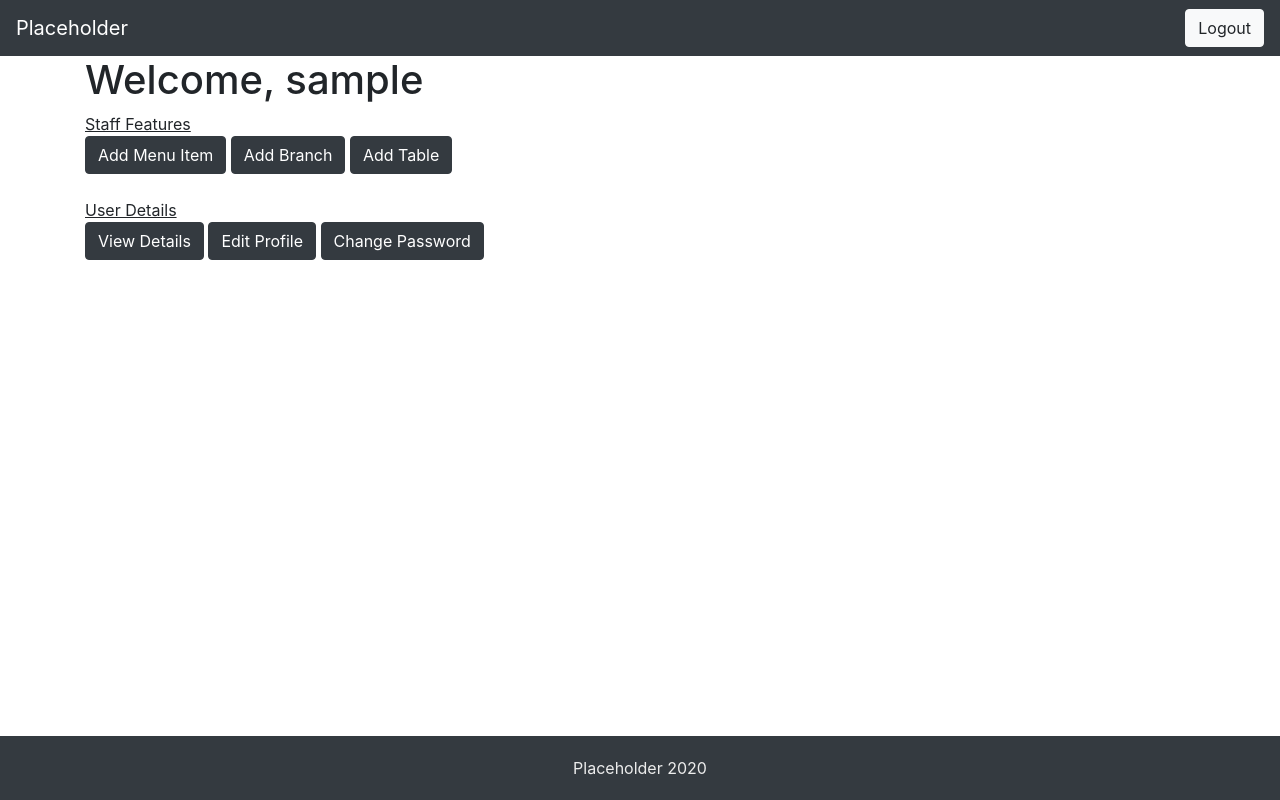
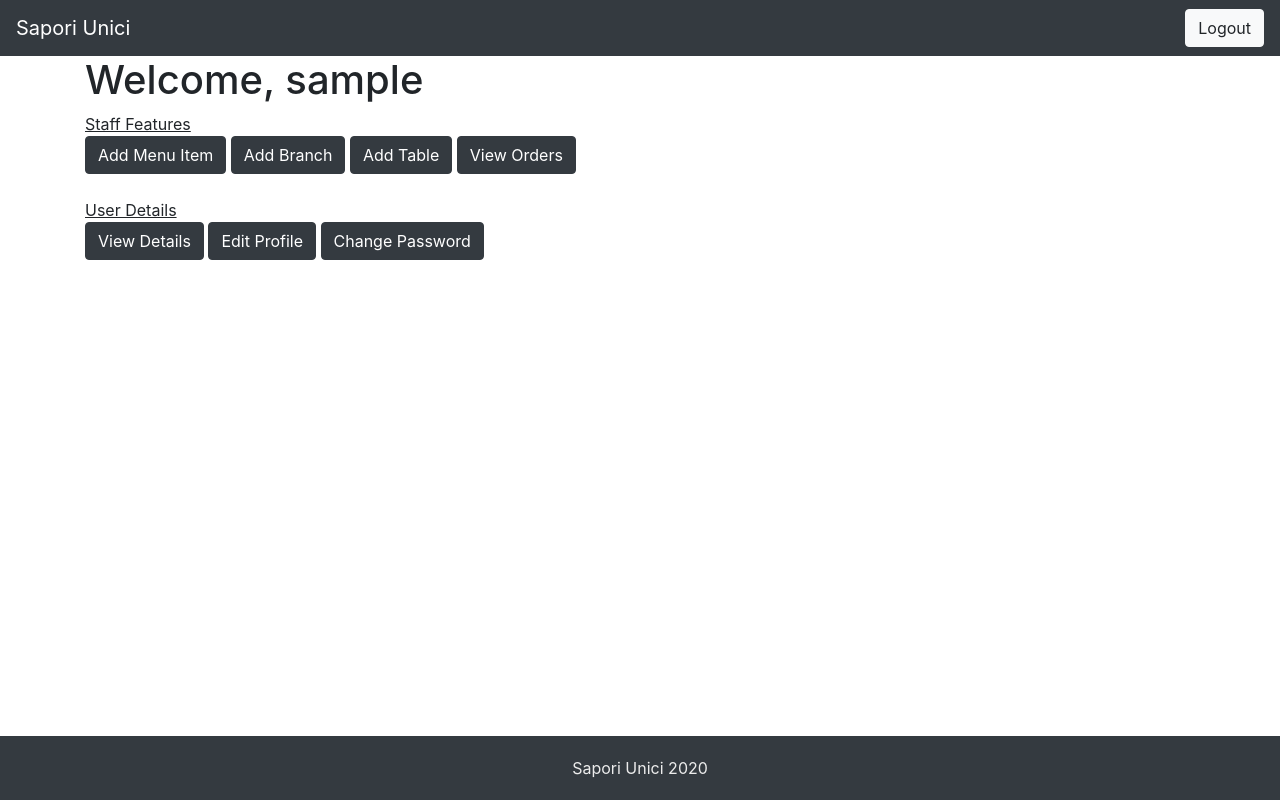
Before and after one commit to Re-Tails/restaurant-booking, a Django app: page /dashboard/ in a window 1280 px wide. Run offline with Django 3.2, Linux system fonts and the light colour scheme; the visitor is signed in with stand-in values (Sample User, id 1); some libraries are stand-ins or nearby versions.

Commit message:
Added staff view order to dashboard

```diff
--- a/restaurant/templates/base.html
+++ b/restaurant/templates/base.html
@@ -15,7 +15,7 @@
 <body>
   <header>
     <nav class="navbar navbar-expand-lg navbar-dark bg-dark">
-      <a href="/" class="navbar-brand">Placeholder</a>
+      <a href="/" class="navbar-brand">Sapori Unici</a>
       {% if user.is_authenticated %}
         <a href="{% url 'logout_url' %}" class="btn btn-light ml-auto">Logout</a>
       {% else %}
--- a/restaurant/templates/dashboard.html
+++ b/restaurant/templates/dashboard.html
@@ -9,6 +9,7 @@
   <a href="/item/add" class="btn btn-dark">Add Menu Item</a>
   <a href="/branch/add" class="btn btn-dark">Add Branch</a>
   <a href="/table/add" class="btn btn-dark">Add Table</a>
+  <a href="/viewOrder" class="btn btn-dark">View Orders</a>
 
 
   {% else %}
--- a/restaurant/templates/footer.html
+++ b/restaurant/templates/footer.html
@@ -1,5 +1,5 @@
 {% block content %}
 <div class="footer fixed-bottom">
-  <p class="">Placeholder 2020</p>
+  <p class="">Sapori Unici 2020</p>
 </div>
 {% endblock %}
```
